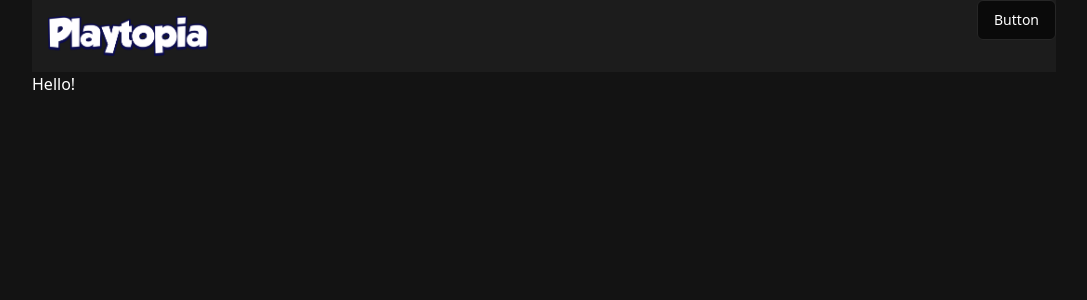
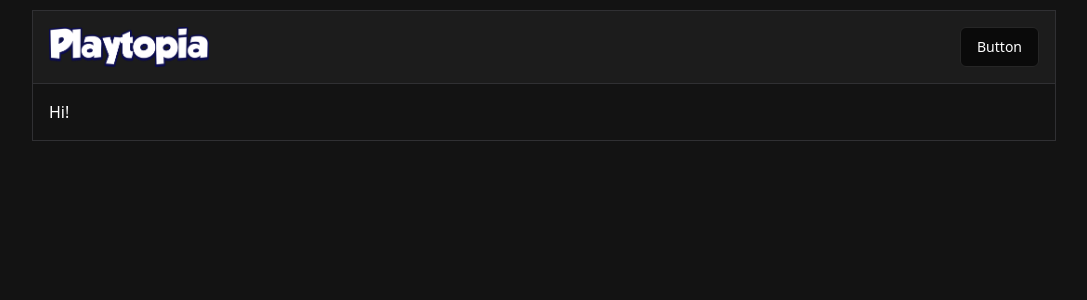
Before and after one commit to xavierdmello/Playtopia, a React (Vite) app in the folder frontend/: page / in a window 1280 px wide. Shown: the top 300 px of the page, without its empty margins (96-1183 px from the left). Built offline with nearby package versions, Linux system fonts and the light colour scheme.

Commit message:
ui better

```diff
--- a/frontend/src/App.tsx
+++ b/frontend/src/App.tsx
@@ -7,9 +7,10 @@ function App() {
   setTheme("dark");
 
   return (
-    <div className="container m-auto max-w-5xl mt-0 pt-0">
+    <div className="container m-auto max-w-5xl mt-[10px] border border-border">
       <Header />
-      Hello!
+      {/* Bottom / Content Section */}
+      <div className="p-4">Hi!</div>
     </div>
   );
 }
--- a/frontend/src/components/Header.tsx
+++ b/frontend/src/components/Header.tsx
@@ -3,8 +3,8 @@ import logo from "/Playtopia.png";
 import { Button } from "./ui/button";
 export default function Header() {
   return (
-    <div className="flex flex-row bg-accent justify-between mt-0 pt-0">
-      <img src={logo} className="w-48 p-4"></img>
+    <div className="flex flex-row bg-accent justify-between mt-0 border-b p-4 border-border">
+      <img src={logo} className="w-40 "></img>
 
       <Button variant="outline">Button</Button>
     </div>
--- a/frontend/tailwind.config.js
+++ b/frontend/tailwind.config.js
@@ -12,6 +12,7 @@ module.exports = {
       colors: {
         background: "#131313",
         accent: "#1c1c1c",
+        border: "#303033",
       },
     },
   },
```
